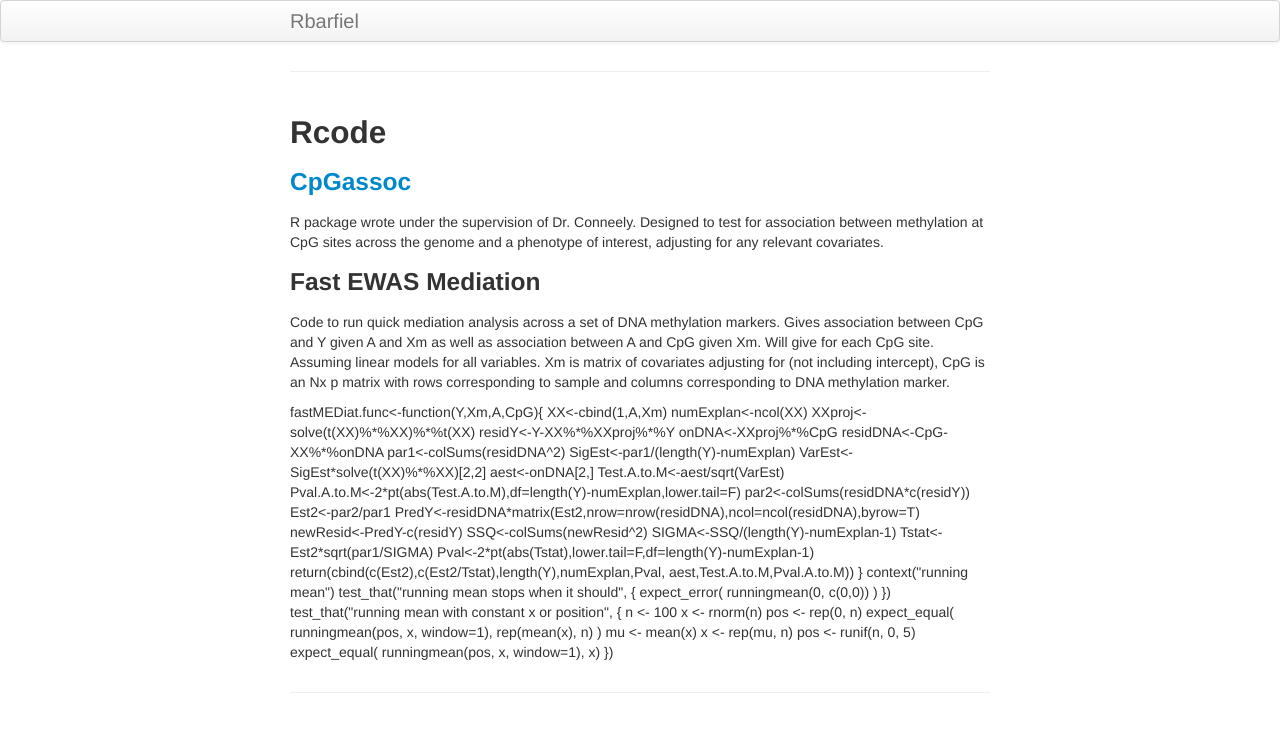
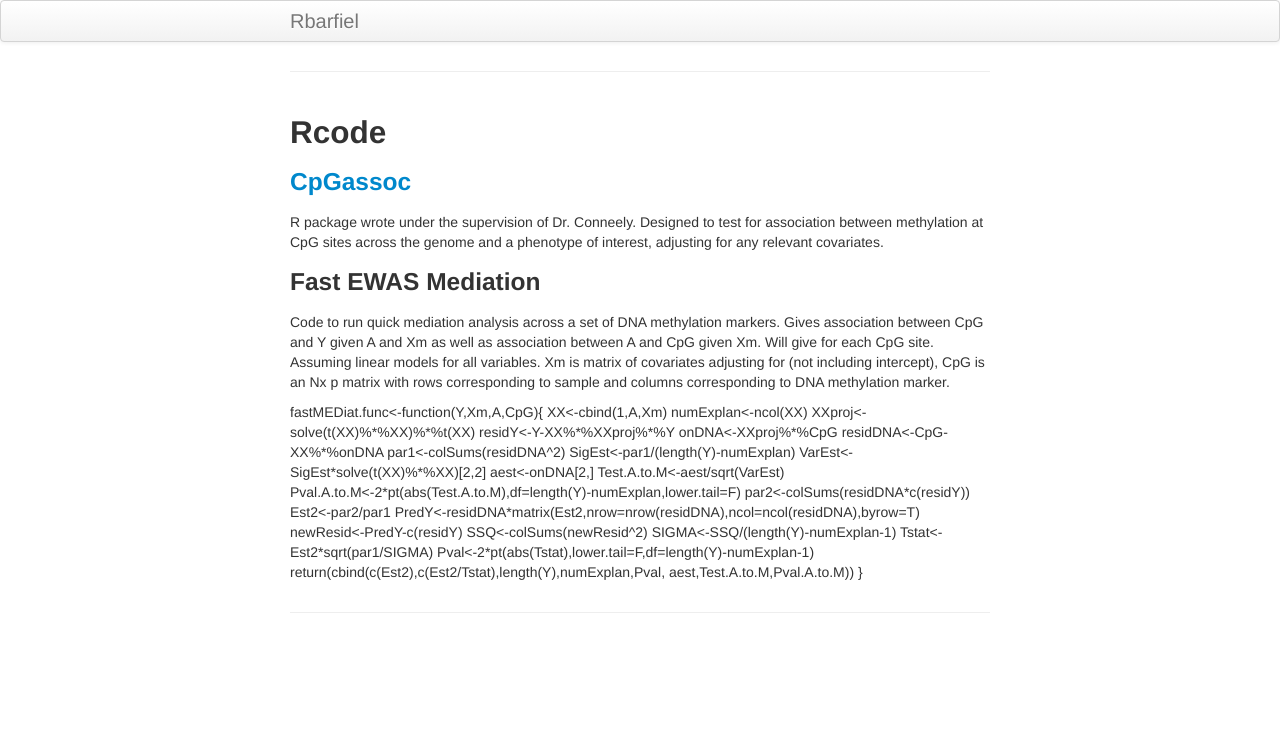
Before and after one commit to rbarfield/Barfield_website, a Jekyll site: the page built from pages/Rcode.md, in a window 1280 px wide. Shown: the top 732 px of the page. Built offline with Jekyll 4.4.1, drawn with Linux system fonts in a browser that asks for light colours.

Commit message:
Initial commit

```diff
--- a/pages/Rcode.md
+++ b/pages/Rcode.md
@@ -34,27 +34,3 @@ layout: page
   		return(cbind(c(Est2),c(Est2/Tstat),length(Y),numExplan,Pval,
                		aest,Test.A.to.M,Pval.A.to.M))
 		}
-
-
-
-    context("running mean")
-
-    test_that("running mean stops when it should", {
-
-      expect_error( runningmean(0, c(0,0)) )
-
-    })
-
-    test_that("running mean with constant x or position", {
-
-      n <- 100
-      x <- rnorm(n)
-      pos <- rep(0, n)
-      expect_equal( runningmean(pos, x, window=1), rep(mean(x), n) )
-
-      mu <- mean(x)
-      x <- rep(mu, n)
-      pos <- runif(n, 0, 5)
-      expect_equal( runningmean(pos, x, window=1), x)
-
-    })
```
Also changed, not shown: index.md (+1 -0 lines).
